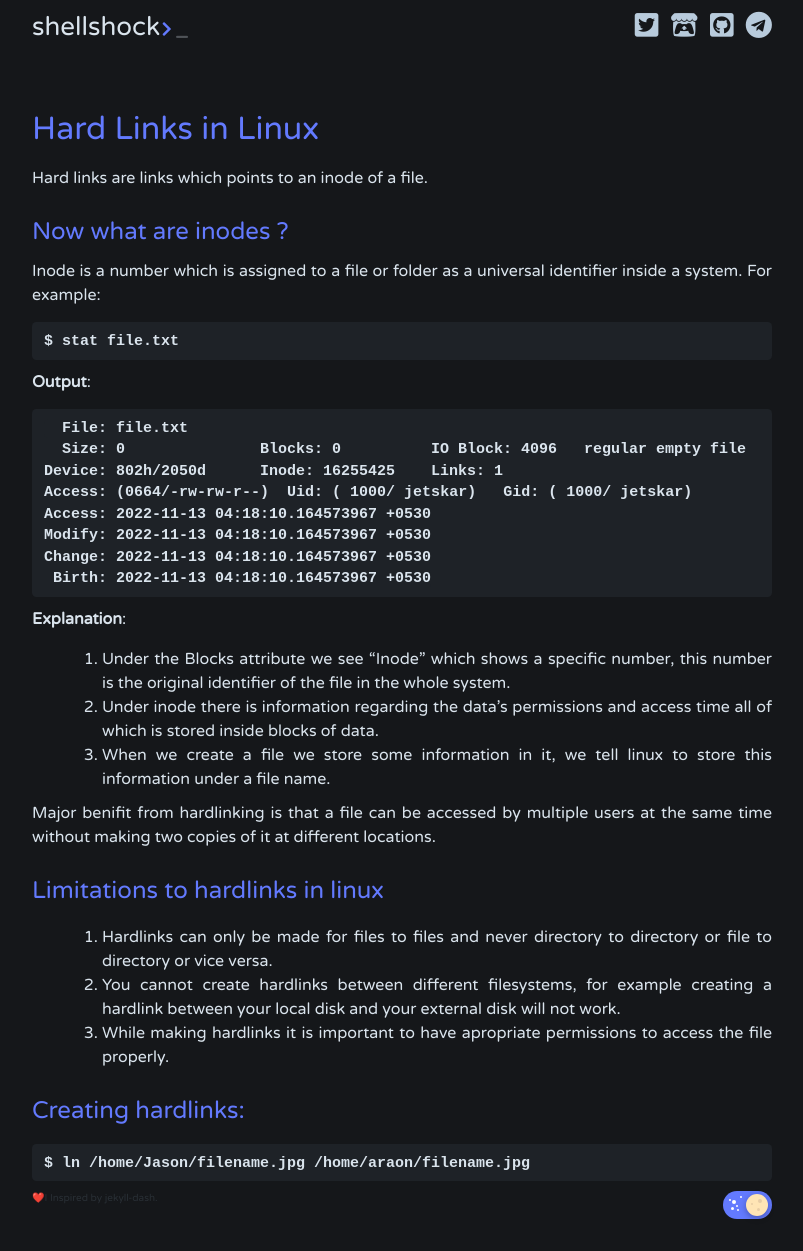
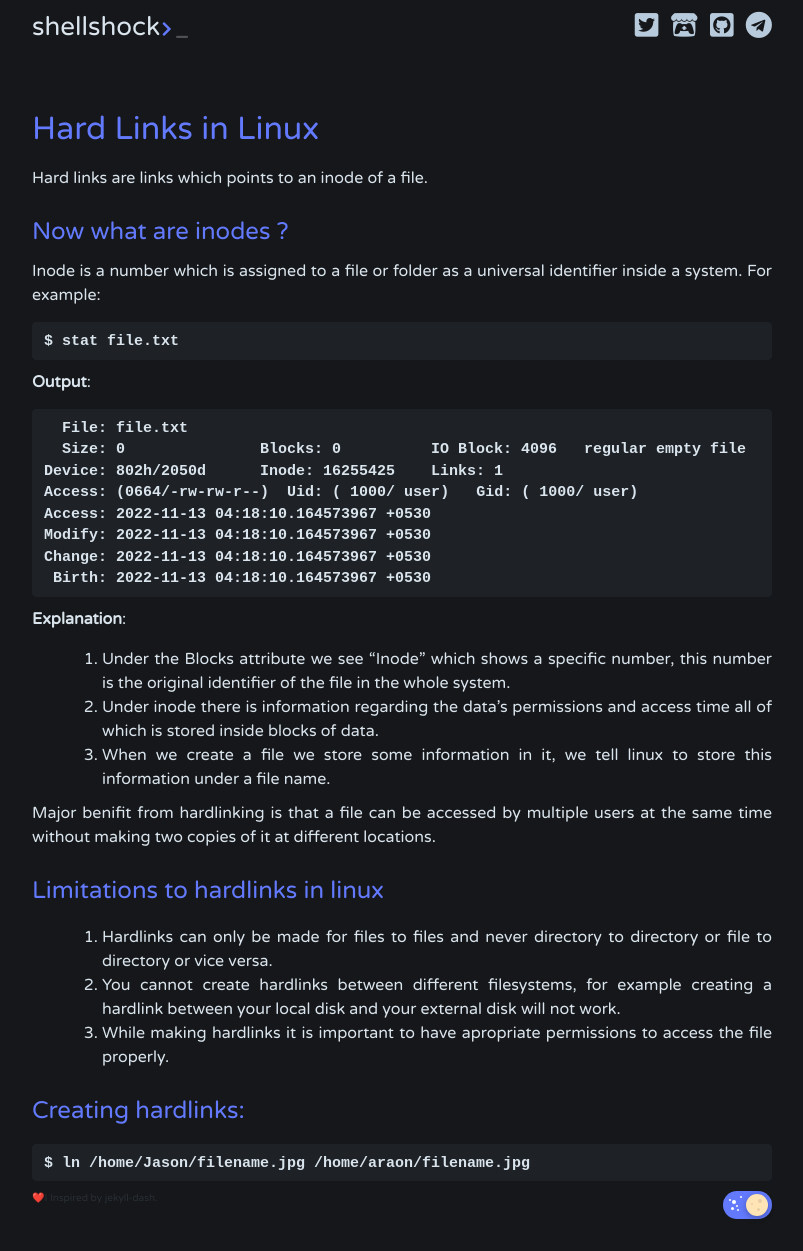
Before and after one commit to depgod/weblog, a Jekyll site: the page built from _posts/2022-11-14-hardlinks-linux.md, in a window 1280 px wide. Shown: the whole page, without its empty margins (238-1041 px from the left). Built offline with Jekyll 4.4.1, drawn with Linux system fonts in a browser that asks for light colours; nearby versions of some CDN libraries.

Commit message:
corrections

```diff
--- a/_posts/2022-11-14-hardlinks-linux.md
+++ b/_posts/2022-11-14-hardlinks-linux.md
@@ -21,7 +21,7 @@ __Output__:
   File: file.txt
   Size: 0         	Blocks: 0          IO Block: 4096   regular empty file
 Device: 802h/2050d	Inode: 16255425    Links: 1
-Access: (0664/-rw-rw-r--)  Uid: ( 1000/ jetskar)   Gid: ( 1000/ jetskar)
+Access: (0664/-rw-rw-r--)  Uid: ( 1000/ user)   Gid: ( 1000/ user)
 Access: 2022-11-13 04:18:10.164573967 +0530
 Modify: 2022-11-13 04:18:10.164573967 +0530
 Change: 2022-11-13 04:18:10.164573967 +0530
```
